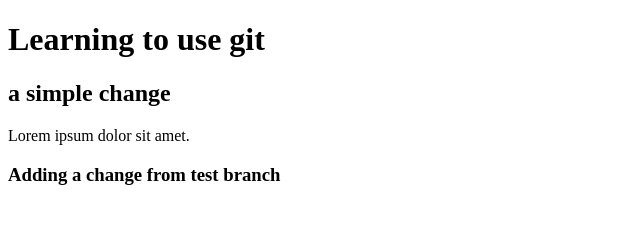
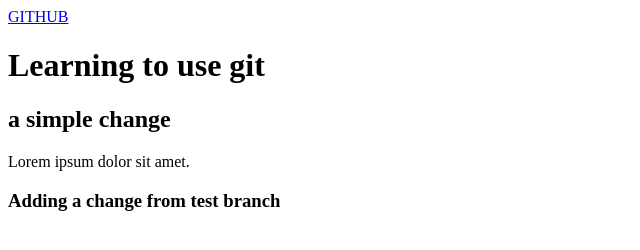
Before and after one commit to Ishan7390/test2, a plain HTML site: page index.html in a window 1280 px wide. Shown: the whole page, without its empty margins (0-640 px from the left). Drawn offline with Linux system fonts and the light colour scheme.

Commit message:
Update index.html

```diff
--- a/index.html
+++ b/index.html
@@ -3,9 +3,10 @@
 <head>
     <meta charset="UTF-8">
     <meta name="viewport" content="width=device-width, initial-scale=1.0">
-    <title>Document</title>
+    <title>using git </title>
 </head>
 <body>
+    <a href="www.github.com">GITHUB</a>
     <h1>Learning to use git</h1>
     <h2>a simple change</h2>
     <p>Lorem ipsum dolor sit amet.</p>
```
